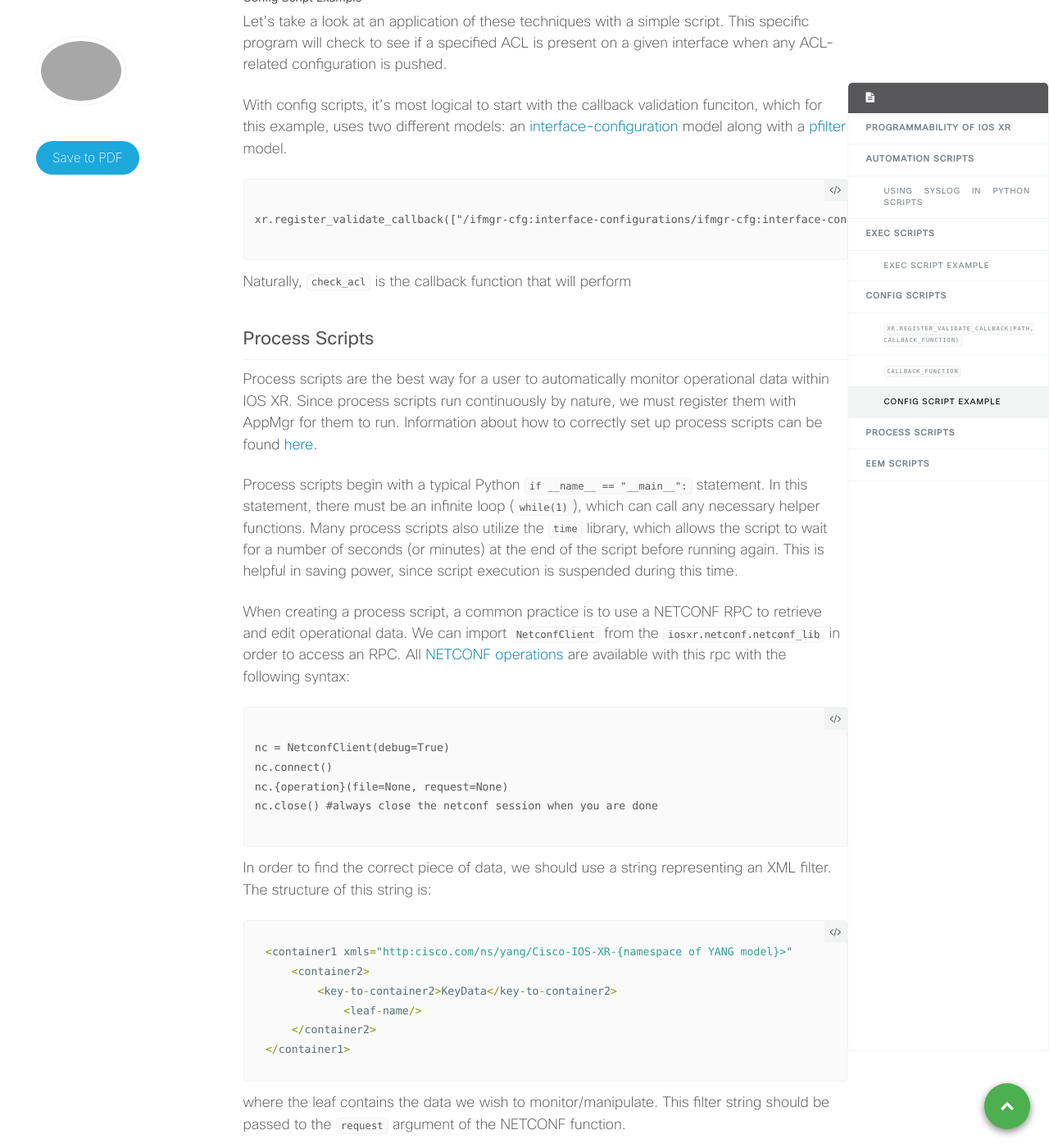
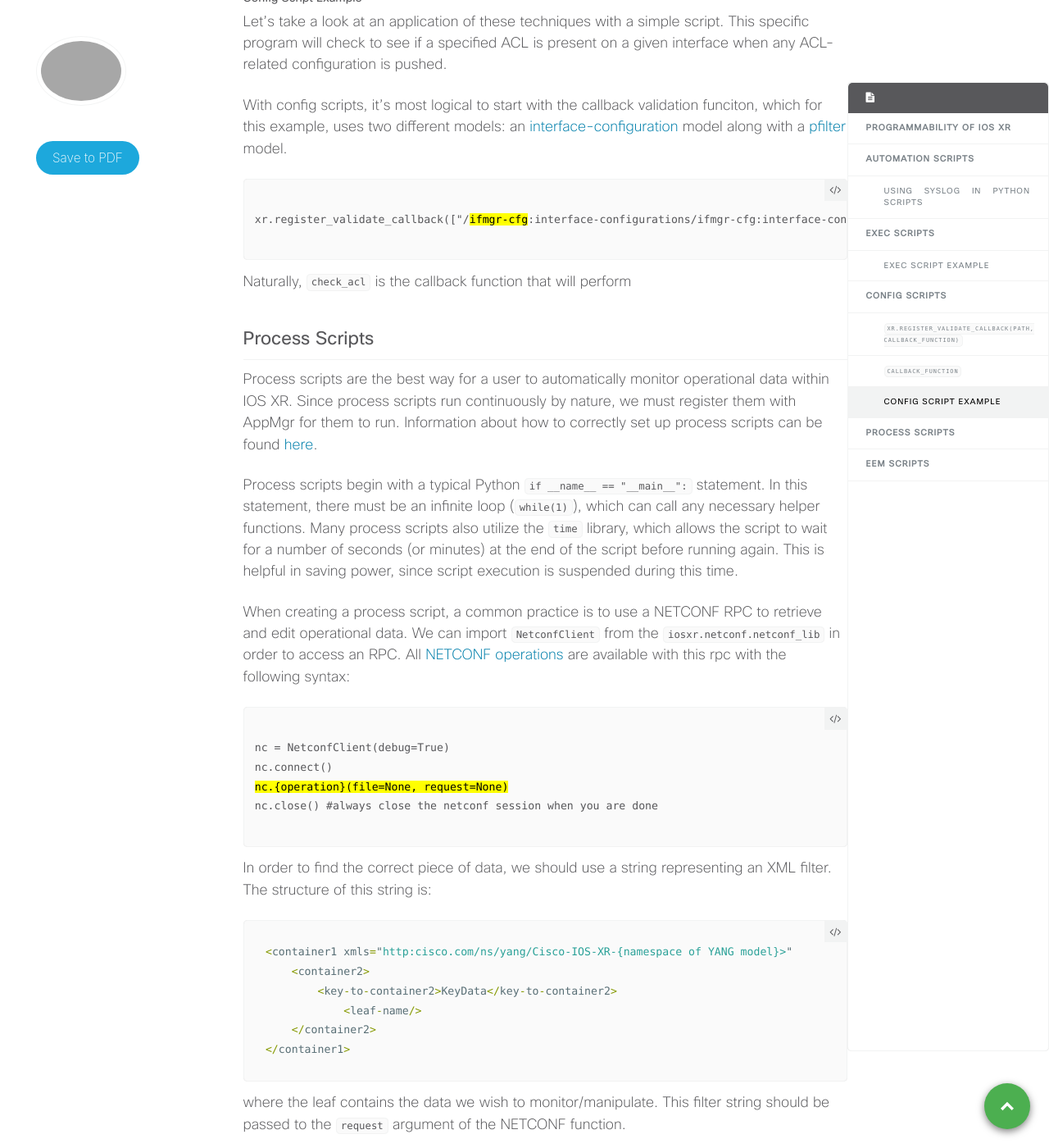
Before and after one commit to xrdocs/device-lifecycle, a Jekyll site: the page built from _blogs/2022-07-08-on-box-python-scripting.md, in a window 1280 px wide and 1400 px high, scrolled down 5947 px. Shown: the whole window at 82% size. Built offline with Jekyll 4.4.1, drawn with Linux system fonts in a browser that asks for light colours; comment, search, counter and statistics services are not loaded; some of the changed text lies outside the part shown.

Commit message:
Update 2022-07-08-on-box-python-scripting.md

```diff
--- a/_blogs/2022-07-08-on-box-python-scripting.md
+++ b/_blogs/2022-07-08-on-box-python-scripting.md
@@ -69,7 +69,7 @@ A second tool we can use is escape characters. Specfically, the `\n\r` combinati
 <div class="highlighter-rouge">
 <pre class="highlight">
 <code>
-xrcli_helper.xr_apply_config_string("interface TenGigE0/0/0/1 \n\r ipv4 address 10.0.0.2 \n\r no shutdown")
+xrcli_helper.xr_apply_config_string("interface TenGigE0/0/0/1 <mark>\n\r</mark> ipv4 address 10.0.0.2 <mark>\n\r</mark> no shutdown")
 </code>
 </pre>
 </div>
@@ -207,7 +207,7 @@ With config scripts, it's most logical to start with the callback validation fun
 <div class="highlighter-rouge">
 <pre class="highlight">
 <code>
-xr.register_validate_callback(["/ifmgr-cfg:interface-configurations/ifmgr-cfg:interface-configuration/ip-pfilter-cfg:ipv4-packet-filter/*"], check_acl)
+xr.register_validate_callback(["/<mark>ifmgr-cfg</mark>:interface-configurations/ifmgr-cfg:interface-configuration/<mark>ip-pfilter-cfg</mark>:ipv4-packet-filter/*"], check_acl)
 </code>
 </pre>
 </div>
@@ -225,7 +225,7 @@ When creating a process script, a common practice is to use a NETCONF RPC to ret
 <code>
 nc = NetconfClient(debug=True)
 nc.connect()
-nc.{operation}(file=None, request=None)
+<mark>nc.{operation}(file=None, request=None)</mark>
 nc.close() #always close the netconf session when you are done
 </code>
 </pre>
```
